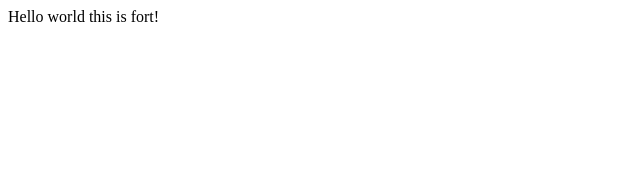
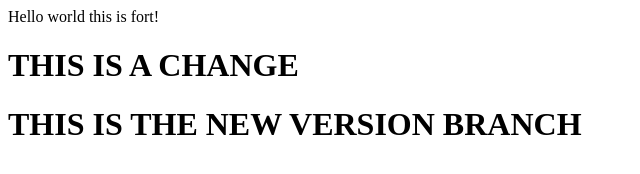
Before and after one commit to 4fort/Finals, a plain HTML site: page index.html in a window 1280 px wide. Shown: the whole page, without its empty margins (0-640 px from the left). Drawn offline with Linux system fonts and the light colour scheme.

Commit message:
update of this branch

```diff
--- a/index.html
+++ b/index.html
@@ -7,5 +7,7 @@
   </head>
   <body>
     Hello world this is fort!
+    <h1>THIS IS A CHANGE</h1>
+    <h1>THIS IS THE NEW VERSION BRANCH</h1>
   </body>
 </html>
```
